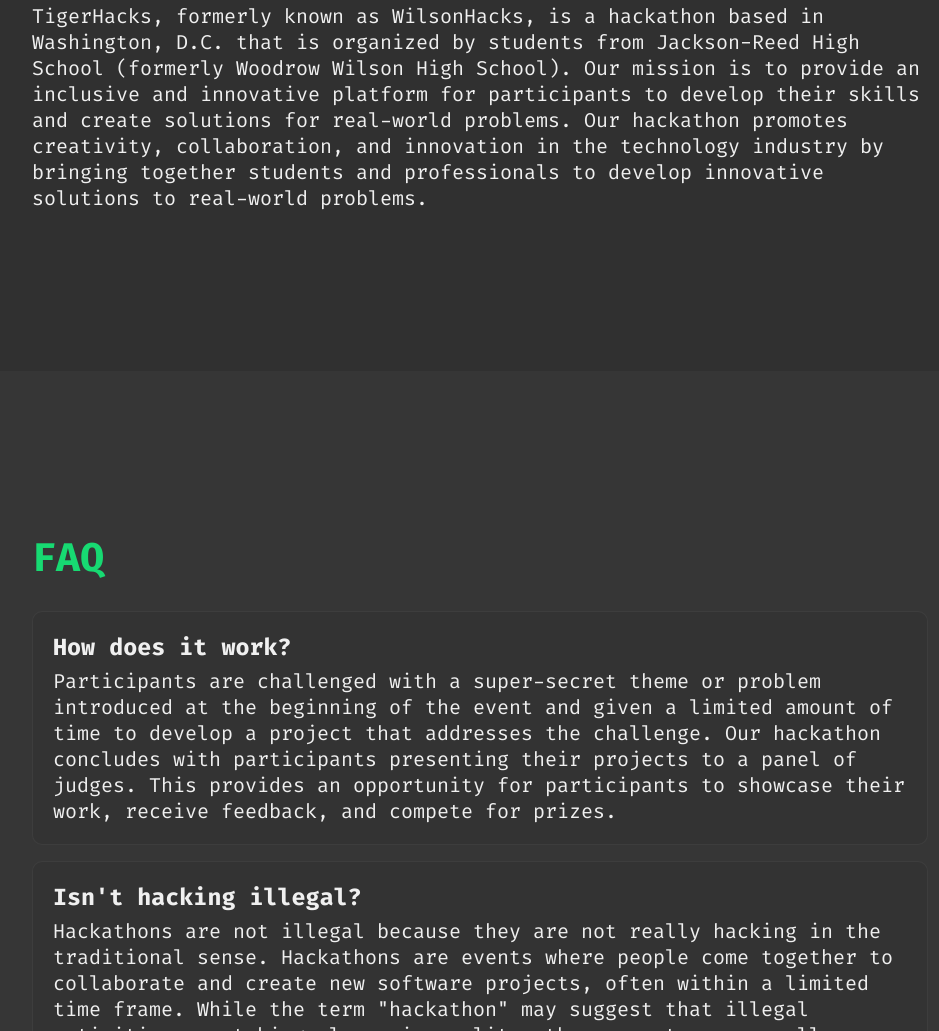
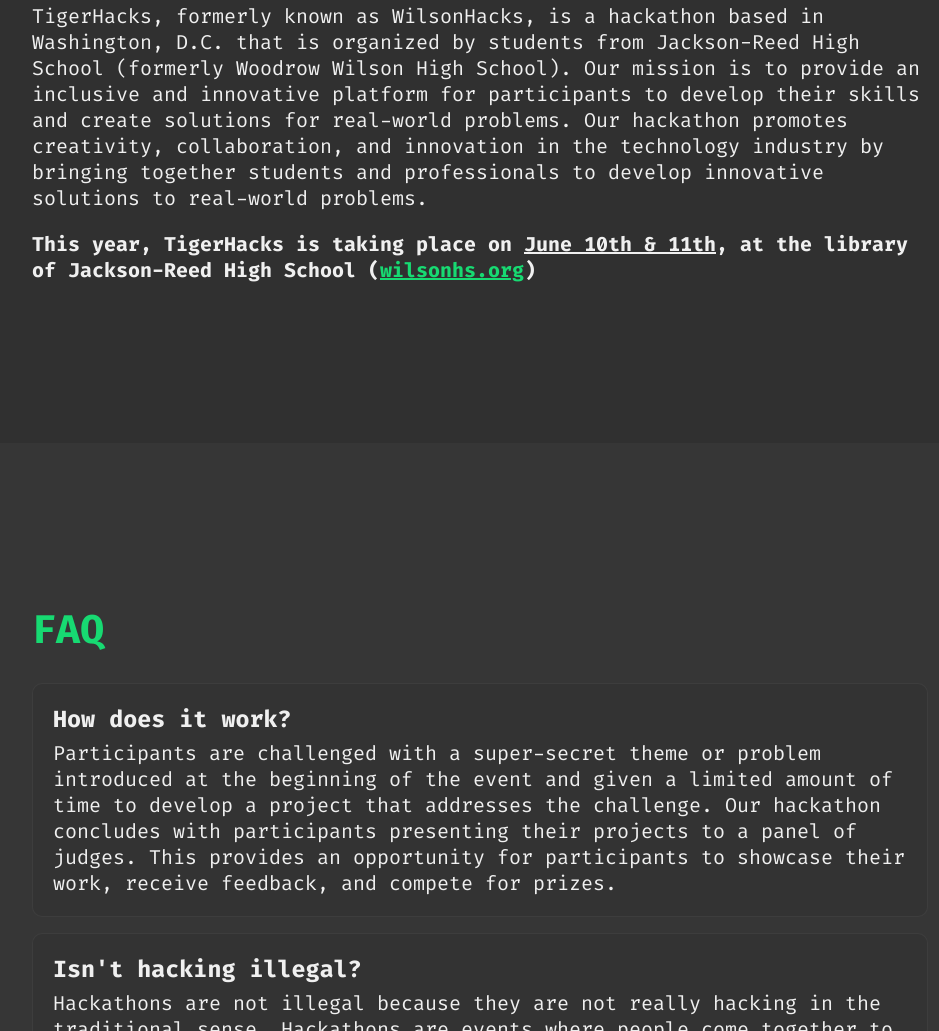
Before and after one commit to TigerHacksDC/TigerHacksWeb, a plain HTML site: page index.html in a window 1280 px wide. Shown: the part 1021-2052 px from the top of the page, without its empty margins (160-1099 px from the left). Drawn offline with Linux system fonts and the light colour scheme.

Commit message:
Add event info to main page

```diff
--- a/index.html
+++ b/index.html
@@ -78,6 +78,13 @@
                 Our hackathon promotes creativity, collaboration, and innovation in the technology
                 industry by bringing together students and professionals to develop innovative
                 solutions to real-world problems.
+            </p>
+            <p>
+                <b>
+                    This year, TigerHacks is taking place on <u>June 10th & 11th</u>, at the
+                    library of Jackson-Reed High School
+                    (<a href="https://wilsonhs.org/">wilsonhs.org</a>)
+                </b>
             </p>
         </div>
 
```
